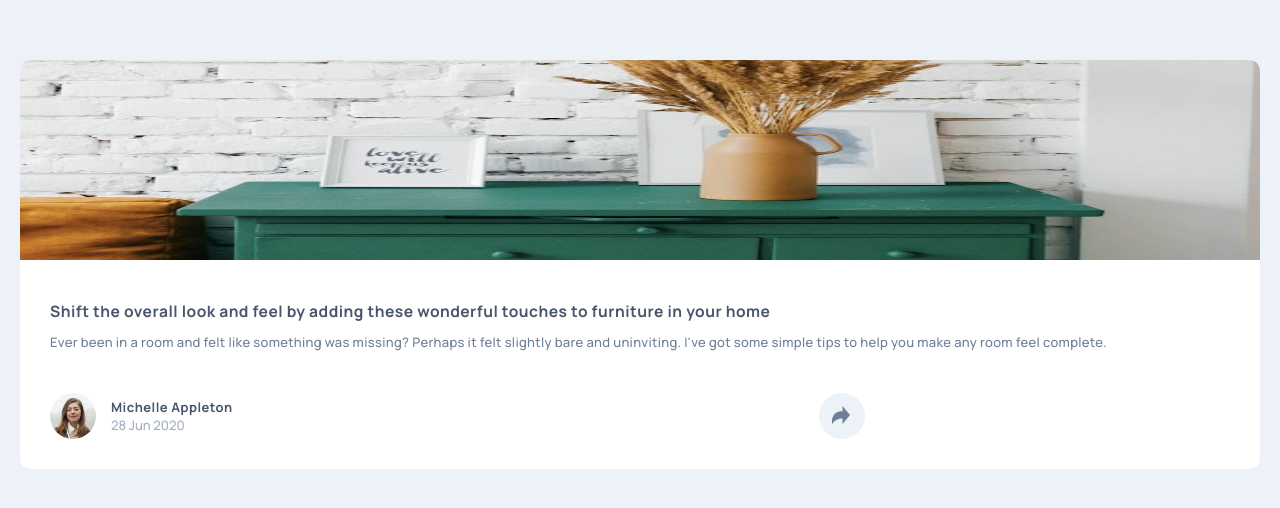
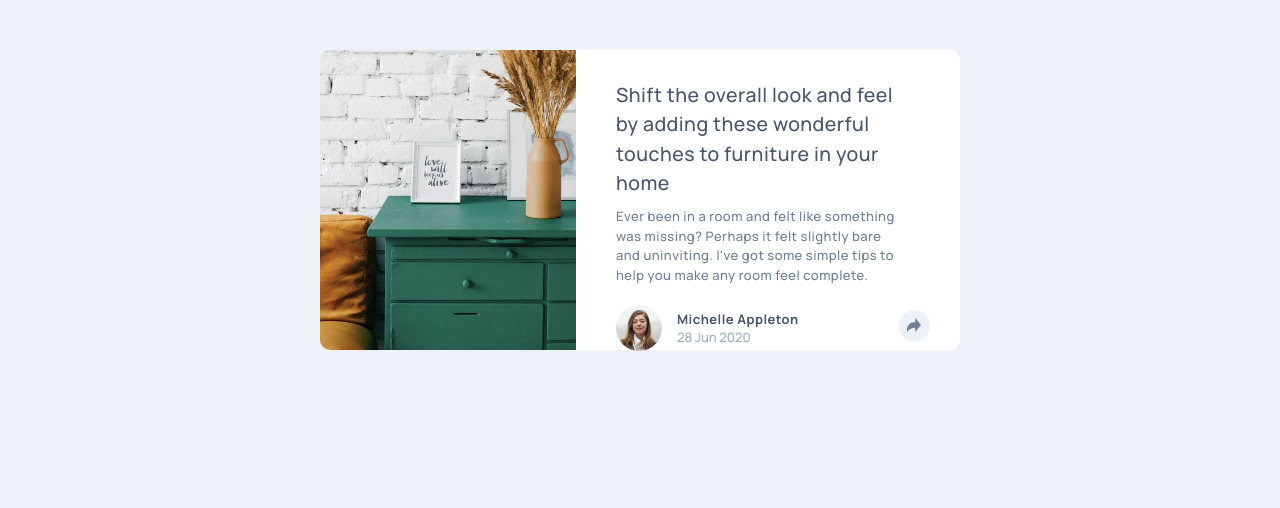
Before and after one commit to morganbonhomme/Article-Preview, a plain HTML site: page index.html in a window 1280 px wide. Drawn offline with Linux system fonts and the light colour scheme.

Commit message:
added desktop state

```diff
--- a/styles.scss
+++ b/styles.scss
@@ -150,3 +150,75 @@ div.authorActive {
   }
 
 }
+
+
+
+// DESKTOP
+
+@media (min-width: 480px) {
+
+  div.article-preview {
+    background-color: white;
+    width: 50%;
+    margin: 50px auto;
+    height: 300px;
+    border-radius: 10px;
+
+    h1 {
+      margin: 0;
+      padding-top: 30px;
+      padding-right: 40px;
+      font-size: 1.5em;
+      color: $very-dark-blue;
+      line-height: 150%;
+      letter-spacing: 0.03rem;
+      font-weight: $weight-medium;
+    }
+
+    p.article-summary {
+      margin: 10px 30px 0 30px;
+      padding-right: 35px;
+      font-size: 1em;
+      color: $dark-blue;
+      line-height: 150%;
+      letter-spacing: 0.03rem;
+    }
+  }
+
+  .img-container {
+    float: left;
+    margin: 0;
+    margin-right: 40px;
+    height: 300px;
+    width: 40%;
+    border-top-left-radius: 10px;
+    border-bottom-left-radius: 10px;
+    border-top-right-radius: 0px;
+    overflow: hidden;
+
+    img {
+      width: auto;
+      height: 100%;
+    }
+  }
+
+  div.author {
+    margin: 20px 30px 40px 30px;
+
+    .icon-container {
+      background-color: $light-blue;
+      border-radius: 50%;
+      width: 32px;
+      height: 32px;
+      margin-left: 40px;
+      margin-top: 5px;
+
+      img {
+        width: 14px;
+        height: 14px;
+        margin: 8px;
+      }
+    }
+  }
+
+}
```
Also changed, not shown: styles.css, 1 other file.
